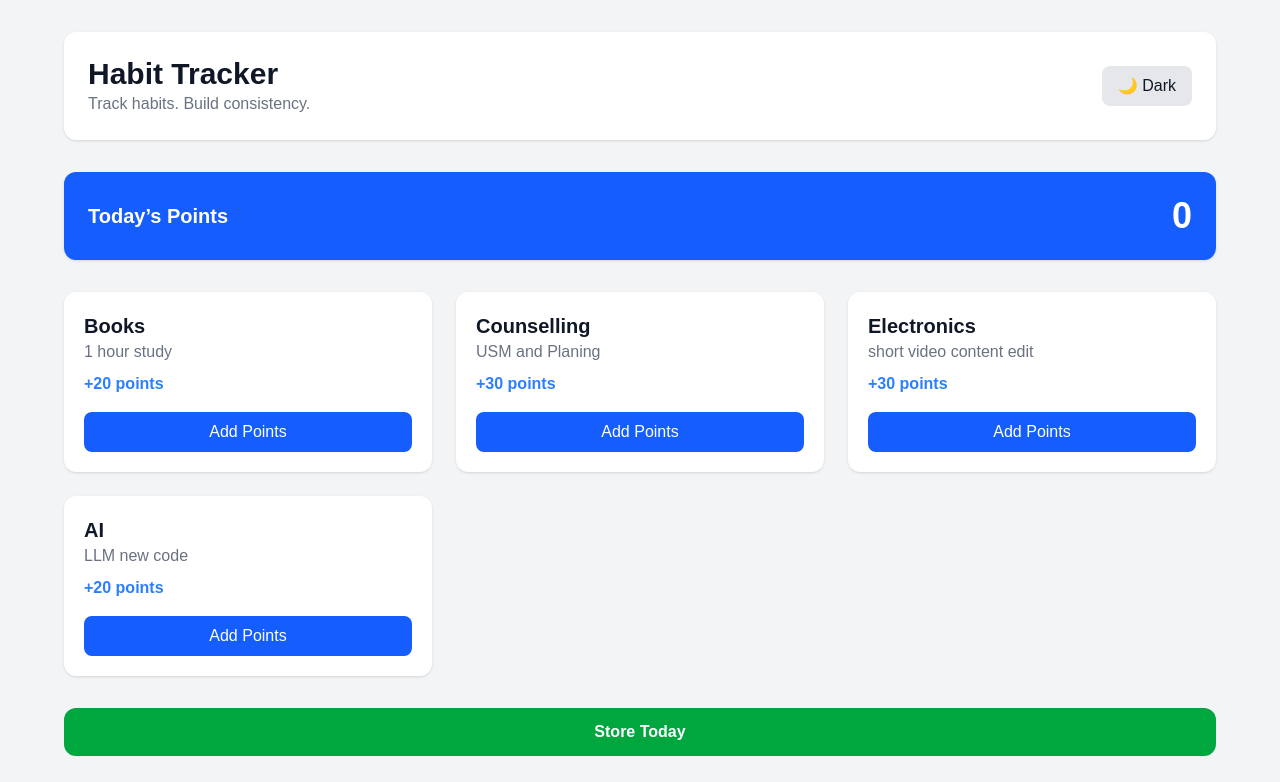
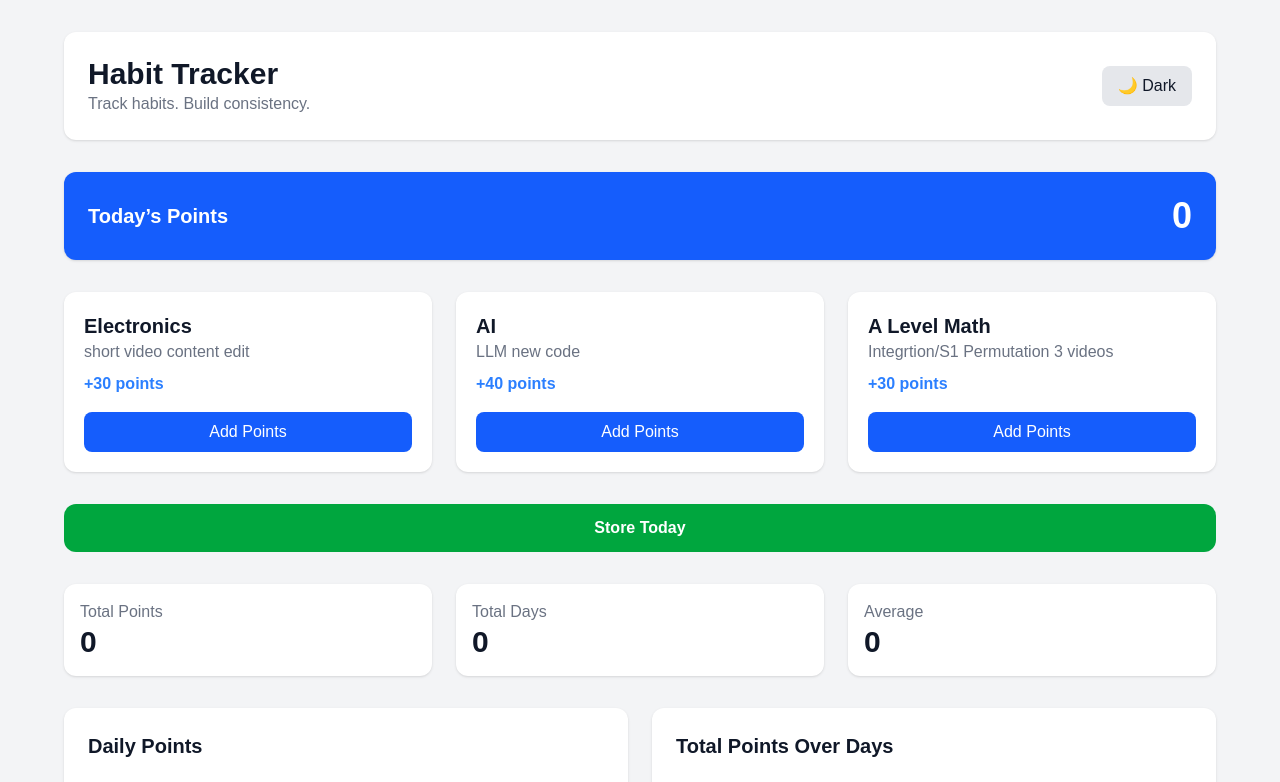
Before and after one commit to wasif-69/Productivity, a Next.js app: page /habbits in a window 1280 px wide. Shown: the top 782 px of the page. Built offline with nearby package versions, Linux system fonts and the light colour scheme; no server answers; the database is empty.

Commit message:
3March26

```diff
--- a/app/habbits/page.tsx
+++ b/app/habbits/page.tsx
@@ -42,11 +42,11 @@ export default function Page() {
 
 
   const habbitList = [
-    { name: "Books", minimum: "1 hour study", points: 20},
-    { name: "Counselling", minimum: "USM and Planing ", points: 30},
+    // { name: "Books", minimum: "1 hour study", points: 20},
+    // { name: "Counselling", minimum: "USM and Planing ", points: 30},
     { name: "Electronics", minimum: "short video content edit ", points: 30 },
-    { name: "AI", minimum: "LLM new code ", points: 20},
-    // { name: "A Level Math", minimum: "Integrtion/S1 data representation  ", points: 15},
+    { name: "AI", minimum: "LLM new code ", points: 40},
+    { name: "A Level Math", minimum: "Integrtion/S1 Permutation 3 videos  ", points: 30},
   ];
 
   const getDocsFireStore = async () => {
```
